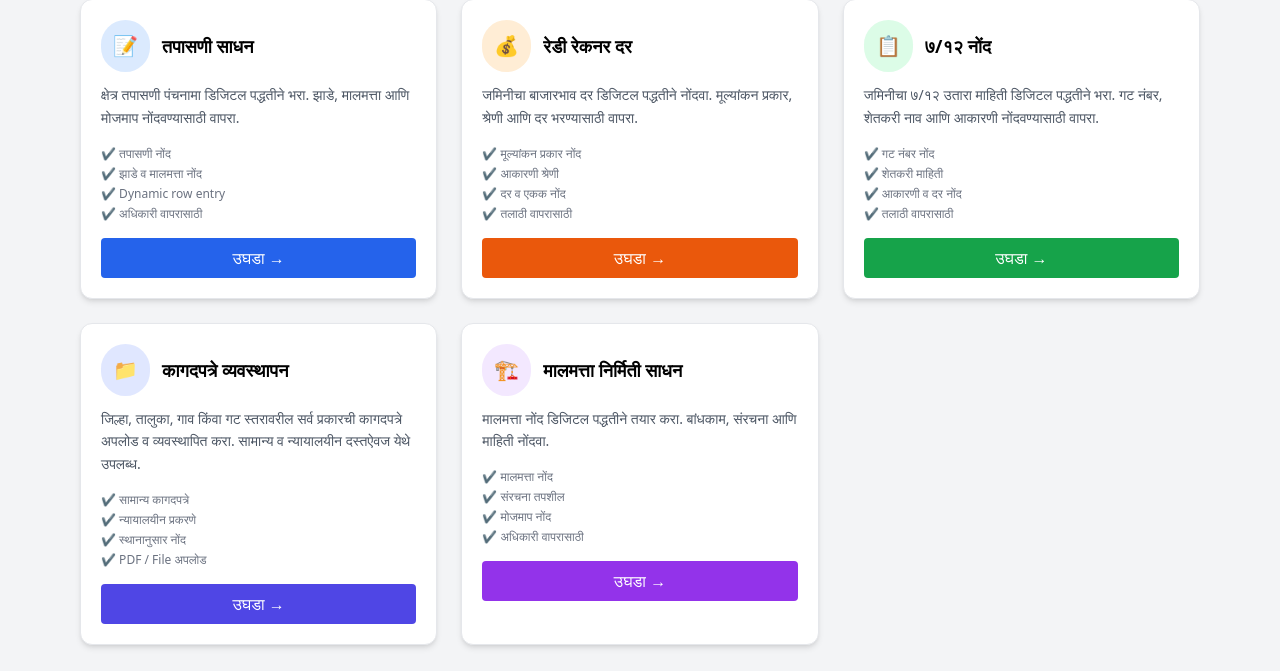
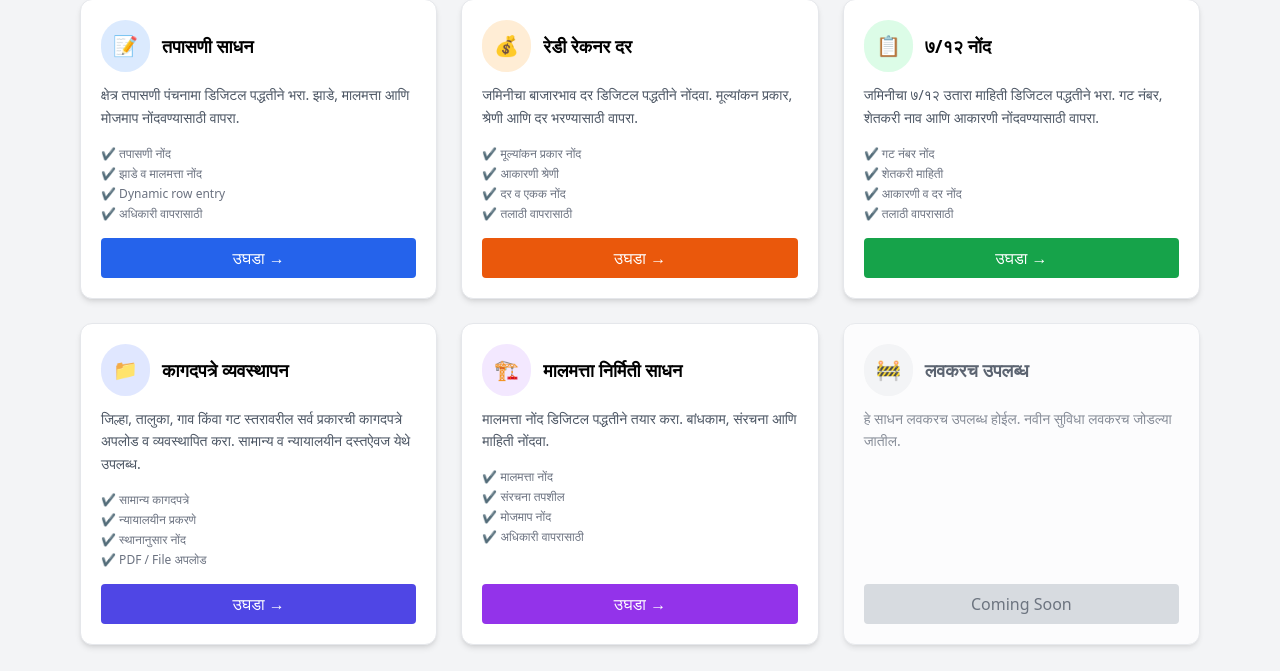
Before and after one commit to Rg-backend-megha-shinde/pap-purandar, a Django app: page /tools/ in a window 1280 px wide. Shown: the part 129-800 px from the top of the page. Run offline with Django 5.2, Linux system fonts and the light colour scheme; the visitor is signed in with stand-in values (Sample User, id 1); some libraries are stand-ins or nearby versions.

Commit message:
fixed cards tools

```diff
--- a/lmrs/app/templates/doc_upload.html
+++ b/lmrs/app/templates/doc_upload.html
@@ -501,7 +501,10 @@ function switchTab(tab) {
 }
 
 function toggleUpload(tab) {
-  document.getElementById(tab + '-upload-panel').classList.toggle('open');
+  const panel = document.getElementById(tab + '-upload-panel');
+  const explorer = document.getElementById(tab + '-explorer');
+  const isOpen = panel.classList.toggle('open');
+  explorer.style.display = isOpen ? 'none' : '';
 }
 
 // ─────────────────────────────────────────────
--- a/lmrs/app/templates/tools.html
+++ b/lmrs/app/templates/tools.html
@@ -6,149 +6,149 @@
 
     <h2 class="text-xl font-bold mb-6">Tools</h2>
 
-    <div class="grid grid-cols-1 md:grid-cols-3 gap-6">
+    <!-- Row 1: 3 cards -->
+    <div class="grid grid-cols-1 md:grid-cols-3 gap-6 mb-6">
 
         <!-- INSPECTION TOOL CARD -->
         <div onclick="goToInspection()"
-            class="cursor-pointer bg-white rounded-xl shadow-md hover:shadow-xl transition p-5 border border-gray-200">
-
+            class="cursor-pointer bg-white rounded-xl shadow-md hover:shadow-xl transition p-5 border border-gray-200 flex flex-col">
             <div class="flex items-center gap-3 mb-3">
                 <div class="bg-blue-100 text-blue-600 p-3 rounded-full text-xl">📝</div>
                 <h3 class="text-lg font-semibold">तपासणी साधन</h3>
             </div>
-
             <p class="text-sm text-gray-600 leading-relaxed">
                 क्षेत्र तपासणी पंचनामा डिजिटल पद्धतीने भरा.
                 झाडे, मालमत्ता आणि मोजमाप नोंदवण्यासाठी वापरा.
             </p>
-
-            <ul class="mt-4 text-xs text-gray-500 space-y-1">
+            <ul class="mt-4 text-xs text-gray-500 space-y-1 flex-1">
                 <li>✔ तपासणी नोंद</li>
                 <li>✔ झाडे व मालमत्ता नोंद</li>
                 <li>✔ Dynamic row entry</li>
                 <li>✔ अधिकारी वापरासाठी</li>
             </ul>
-
-            <button class="mt-4 w-full bg-blue-600 text-white py-2 rounded hover:bg-blue-700">
-                उघडा →
-            </button>
+            <button class="mt-4 w-full bg-blue-600 text-white py-2 rounded hover:bg-blue-700">उघडा →</button>
         </div>
 
         <!-- READY RECKONER CARD -->
         <div onclick="goToReadyReckoner()"
-            class="cursor-pointer bg-white rounded-xl shadow-md hover:shadow-xl transition p-5 border border-gray-200">
-
+            class="cursor-pointer bg-white rounded-xl shadow-md hover:shadow-xl transition p-5 border border-gray-200 flex flex-col">
             <div class="flex items-center gap-3 mb-3">
                 <div class="bg-orange-100 text-orange-600 p-3 rounded-full text-xl">💰</div>
                 <h3 class="text-lg font-semibold">रेडी रेकनर दर</h3>
             </div>
-
             <p class="text-sm text-gray-600 leading-relaxed">
                 जमिनीचा बाजारभाव दर डिजिटल पद्धतीने नोंदवा.
                 मूल्यांकन प्रकार, श्रेणी आणि दर भरण्यासाठी वापरा.
             </p>
-
-            <ul class="mt-4 text-xs text-gray-500 space-y-1">
+            <ul class="mt-4 text-xs text-gray-500 space-y-1 flex-1">
                 <li>✔ मूल्यांकन प्रकार नोंद</li>
                 <li>✔ आकारणी श्रेणी</li>
                 <li>✔ दर व एकक नोंद</li>
                 <li>✔ तलाठी वापरासाठी</li>
             </ul>
-
-            <button class="mt-4 w-full bg-orange-600 text-white py-2 rounded hover:bg-orange-700">
-                उघडा →
-            </button>
+            <button class="mt-4 w-full bg-orange-600 text-white py-2 rounded hover:bg-orange-700">उघडा →</button>
         </div>
 
         <!-- 7/12 ENTRY CARD -->
         <div onclick="goTo712()"
-            class="cursor-pointer bg-white rounded-xl shadow-md hover:shadow-xl transition p-5 border border-gray-200">
-
+            class="cursor-pointer bg-white rounded-xl shadow-md hover:shadow-xl transition p-5 border border-gray-200 flex flex-col">
             <div class="flex items-center gap-3 mb-3">
                 <div class="bg-green-100 text-green-600 p-3 rounded-full text-xl">📋</div>
                 <h3 class="text-lg font-semibold">७/१२ नोंद</h3>
             </div>
-
             <p class="text-sm text-gray-600 leading-relaxed">
                 जमिनीचा ७/१२ उतारा माहिती डिजिटल पद्धतीने भरा.
                 गट नंबर, शेतकरी नाव आणि आकारणी नोंदवण्यासाठी वापरा.
             </p>
-
-            <ul class="mt-4 text-xs text-gray-500 space-y-1">
+            <ul class="mt-4 text-xs text-gray-500 space-y-1 flex-1">
                 <li>✔ गट नंबर नोंद</li>
                 <li>✔ शेतकरी माहिती</li>
                 <li>✔ आकारणी व दर नोंद</li>
                 <li>✔ तलाठी वापरासाठी</li>
             </ul>
-
-            <button class="mt-4 w-full bg-green-600 text-white py-2 rounded hover:bg-green-700">
-                उघडा →
-            </button>
+            <button class="mt-4 w-full bg-green-600 text-white py-2 rounded hover:bg-green-700">उघडा →</button>
         </div>
 
-        <!-- DOCUMENT MANAGEMENT CARD (GENERAL + COURT) -->
+    </div>
+
+    <!-- Row 2: 2 cards — centered using a 3-col grid with an empty spacer -->
+    <div class="grid grid-cols-1 md:grid-cols-3 gap-6">
+
+        <!-- DOCUMENT MANAGEMENT CARD -->
         <div onclick="goToDocuments()"
-            class="cursor-pointer bg-white rounded-xl shadow-md hover:shadow-xl transition p-5 border border-gray-200">
-
+            class="cursor-pointer bg-white rounded-xl shadow-md hover:shadow-xl transition p-5 border border-gray-200 flex flex-col">
             <div class="flex items-center gap-3 mb-3">
                 <div class="bg-indigo-100 text-indigo-600 p-3 rounded-full text-xl">📁</div>
                 <h3 class="text-lg font-semibold">कागदपत्रे व्यवस्थापन</h3>
             </div>
-
             <p class="text-sm text-gray-600 leading-relaxed">
                 जिल्हा, तालुका, गाव किंवा गट स्तरावरील सर्व प्रकारची
                 कागदपत्रे अपलोड व व्यवस्थापित करा.
                 सामान्य व न्यायालयीन दस्तऐवज येथे उपलब्ध.
             </p>
-
-            <ul class="mt-4 text-xs text-gray-500 space-y-1">
+            <ul class="mt-4 text-xs text-gray-500 space-y-1 flex-1">
                 <li>✔ सामान्य कागदपत्रे</li>
                 <li>✔ न्यायालयीन प्रकरणे</li>
                 <li>✔ स्थानानुसार नोंद</li>
                 <li>✔ PDF / File अपलोड</li>
             </ul>
-
-            <button class="mt-4 w-full bg-indigo-600 text-white py-2 rounded hover:bg-indigo-700">
-                उघडा →
-            </button>
+            <button class="mt-4 w-full bg-indigo-600 text-white py-2 rounded hover:bg-indigo-700">उघडा →</button>
         </div>
 
         <!-- ASSET CREATION TOOL CARD -->
         <div onclick="goToAssetCreation()"
-            class="cursor-pointer bg-white rounded-xl shadow-md hover:shadow-xl transition p-5 border border-gray-200">
-
+            class="cursor-pointer bg-white rounded-xl shadow-md hover:shadow-xl transition p-5 border border-gray-200 flex flex-col">
             <div class="flex items-center gap-3 mb-3">
                 <div class="bg-purple-100 text-purple-600 p-3 rounded-full text-xl">🏗️</div>
                 <h3 class="text-lg font-semibold">मालमत्ता निर्मिती साधन</h3>
             </div>
-
             <p class="text-sm text-gray-600 leading-relaxed">
                 मालमत्ता नोंद डिजिटल पद्धतीने तयार करा.
                 बांधकाम, संरचना आणि माहिती नोंदवा.
             </p>
-
-            <ul class="mt-4 text-xs text-gray-500 space-y-1">
+            <ul class="mt-4 text-xs text-gray-500 space-y-1 flex-1">
                 <li>✔ मालमत्ता नोंद</li>
                 <li>✔ संरचना तपशील</li>
                 <li>✔ मोजमाप नोंद</li>
                 <li>✔ अधिकारी वापरासाठी</li>
             </ul>
+            <button class="mt-4 w-full bg-purple-600 text-white py-2 rounded hover:bg-purple-700">उघडा →</button>
+        </div>
 
-            <button class="mt-4 w-full bg-purple-600 text-white py-2 rounded hover:bg-purple-700">
-                उघडा →
+        <!-- COMING SOON CARD -->
+        <div class="bg-white rounded-xl shadow-md p-5 border border-gray-200 flex flex-col opacity-80">
+
+            <div class="flex items-center gap-3 mb-3">
+                <div class="bg-gray-100 text-gray-500 p-3 rounded-full text-xl">🚧</div>
+                <h3 class="text-lg font-semibold text-gray-700">लवकरच उपलब्ध</h3>
+            </div>
+
+            <p class="text-sm text-gray-500 leading-relaxed">
+                हे साधन लवकरच उपलब्ध होईल.
+                नवीन सुविधा लवकरच जोडल्या जातील.
+            </p>
+
+            <!-- Spacer to push button down like other cards -->
+            <div class="flex-1"></div>
+
+            <button disabled class="mt-4 w-full bg-gray-300 text-gray-600 py-2 rounded cursor-not-allowed">
+                Coming Soon
             </button>
+
         </div>
+
+        <div class="hidden md:block"></div>
 
     </div>
 
 </div>
 
 <script>
-function goToInspection() { window.location.href = "/tools/inspection/"; }
-function goToReadyReckoner() { window.location.href = "/tools/ready-reckoner/"; }
-function goTo712() { window.location.href = "/tools/712/"; }
-function goToDocuments() { window.location.href = "/tools/documents/"; }
-function goToAssetCreation() { window.location.href = "/tools/asset-creation/"; }
+    function goToInspection() { window.location.href = "/tools/inspection/"; }
+    function goToReadyReckoner() { window.location.href = "/tools/ready-reckoner/"; }
+    function goTo712() { window.location.href = "/tools/712/"; }
+    function goToDocuments() { window.location.href = "/tools/documents/"; }
+    function goToAssetCreation() { window.location.href = "/tools/asset-creation/"; }
 </script>
 
 {% endblock %}
--- a/lmrs/lmrs/settings.py
+++ b/lmrs/lmrs/settings.py
@@ -83,7 +83,7 @@ DATABASES = {
         'ENGINE': os.getenv('DB_ENGINE', 'django.db.backends.postgresql'),
         'NAME': os.getenv('DB_NAME', 'lmrs_new'),
         'USER': os.getenv('DB_USER', 'postgres'),
-        'PASSWORD': os.getenv('DB_PASSWORD', 'pass123'),
+        'PASSWORD': os.getenv('DB_PASSWORD', 'postgres'),
         'HOST': os.getenv('DB_HOST', 'localhost'),
         'PORT': os.getenv('DB_PORT', '5432'),
     }
```
Also changed, not shown: lmrs/app/migrations/0007_merge_20260321_1525.py (added).
